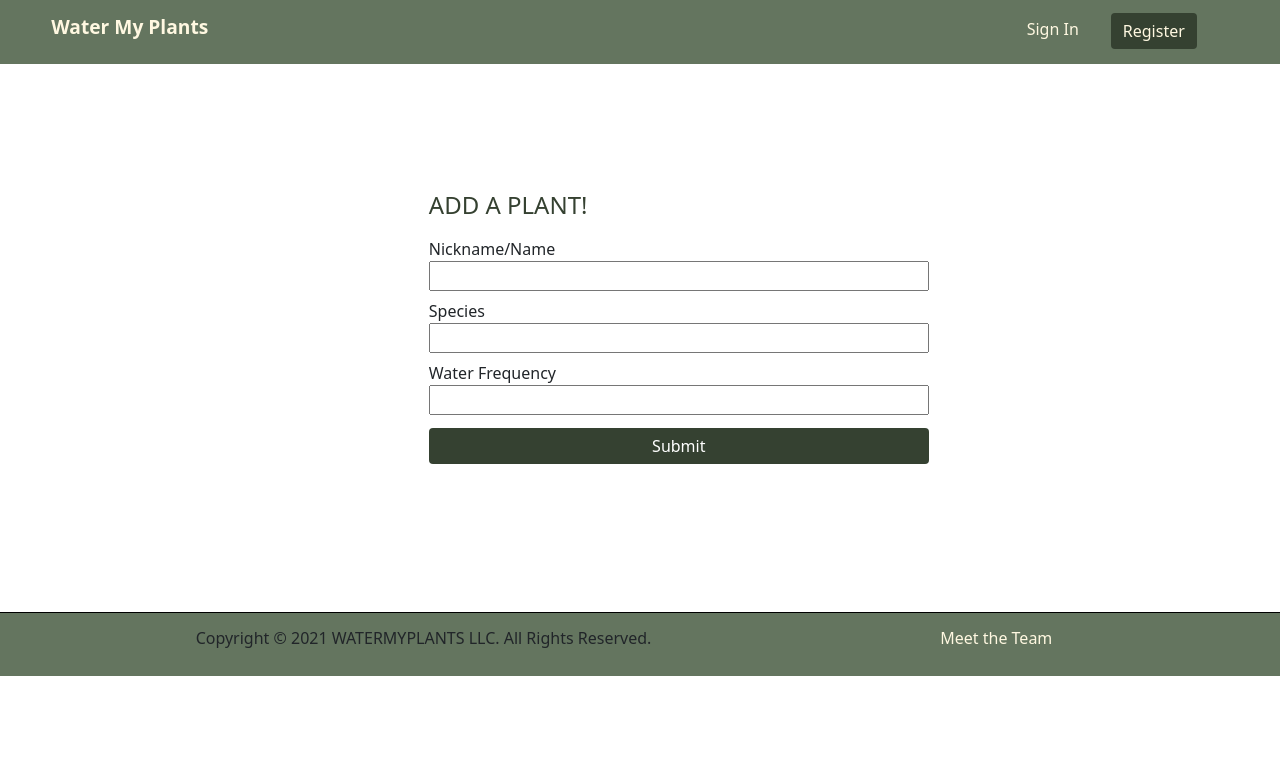
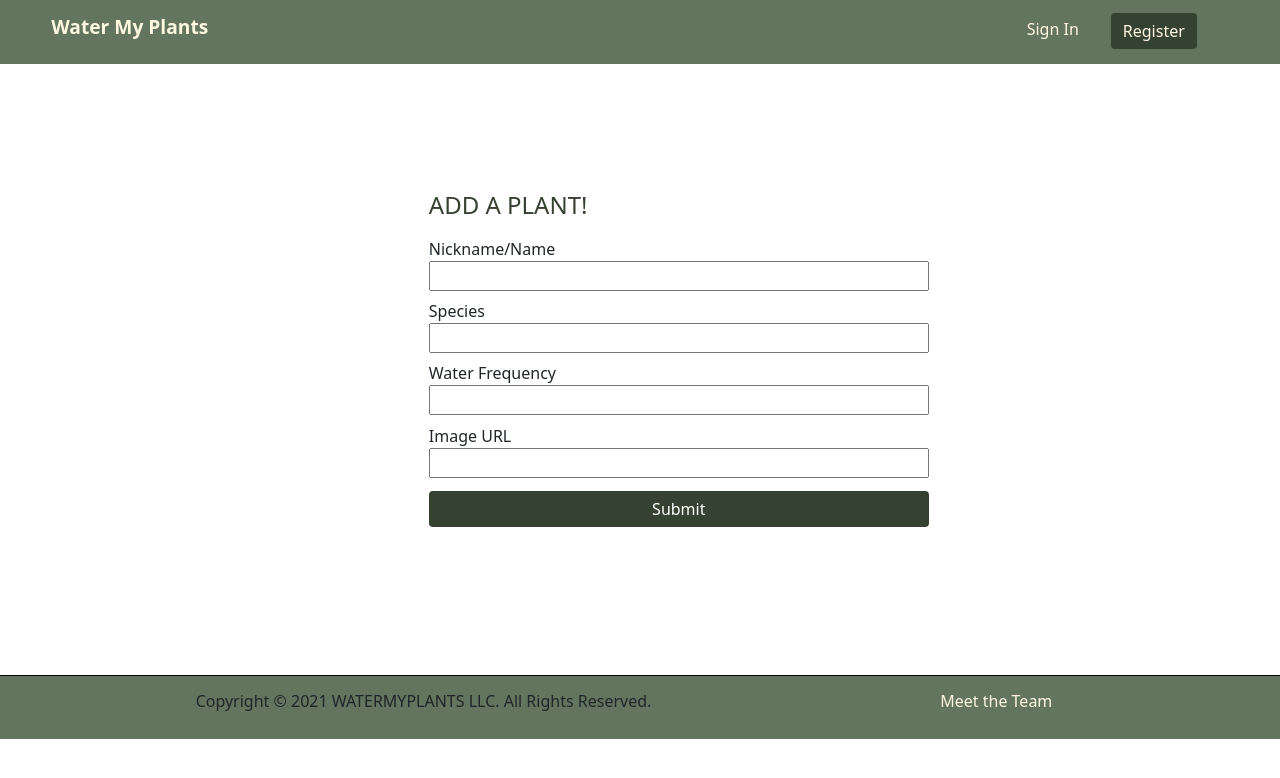
Before and after one commit to Build-Week-Water-My-Plants-8/front-end, a React (Create React App) app in the folder water-my-plants/: page /add in a window 1280 px wide. Shown: the top 778 px of the page. Built offline with nearby package versions, Linux system fonts and the light colour scheme.

Commit message:
still working on adding my plant to state and api

```diff
--- a/water-my-plants/src/components/AddPlantForm.js
+++ b/water-my-plants/src/components/AddPlantForm.js
@@ -7,6 +7,8 @@ const initialValues = {
     nickname:'',
     species: '',
     h20_freq: '',
+    plant_image: '',
+    user_id: 1
 }
 
 const AddPlantForm = () => {
@@ -14,23 +16,29 @@ const AddPlantForm = () => {
     const [values, setValues] = useState(initialValues);
     const { navigate } = useNavigate();
 
+
     const handleChange = (event) => {
         setValues({...values,
             [event.target.name]: event.target.value
         })
     }
 
+    // const x = localStorage.id
+
+    // console.log(JSON.stringify(x))
+    // console.log(x.toString())
+
     const handleAdd = (event) => {
         event.preventDefault()
-        console.log('i am working')
         axiosWithAuth()
-            .post('/plants/add', values)
+            // .post('/plants/add', JSON.stringify(x), values)
+            .post('/plants/add', localStorage.id, values)
                 .then(resp => {
                     console.log(resp);
                     navigate('/plants')
                 })
                 .catch(err => {
-                    console.log(err);
+                    console.log({err});
                 })
     }
 
@@ -47,7 +55,6 @@ const AddPlantForm = () => {
                     <input
                     name='nickname'
                     type='text'
-                    name='nickname'
                     onChange={handleChange}
                     />
                 </label>
@@ -58,7 +65,6 @@ const AddPlantForm = () => {
                     <input
                     name='species'
                     type='text'
-                    name='species'
                     onChange={handleChange}
                     />
             </div>
@@ -66,9 +72,17 @@ const AddPlantForm = () => {
             <div className='password-input form-spacing'>
                 <label>Water Frequency</label>
                     <input
-                    name='species'
+                    name='h20_freq'
                     type='text'
-                    name='h20_freq'
+                    onChange={handleChange}
+                    />
+            </div>
+
+            <div className='password-input form-spacing'>
+                <label>Image URL</label>
+                    <input
+                    name='plant_image'
+                    type='text'
                     onChange={handleChange}
                     />
             </div>
--- a/water-my-plants/src/components/EditPlantForm.js
+++ b/water-my-plants/src/components/EditPlantForm.js
@@ -1,9 +1,9 @@
-import React, {useState} from "react";
+import React, { useState } from "react";
 
 const EditPlantForm = (props) => {
 
-    const {plant, handleUpdatePlant, formToggle, setFormToggle} = props;
-    const [formValues, setFormValues] = useState(plant);
+    const { plant, handleUpdatePlant, formToggle, setFormToggle } = props;
+    const [ formValues, setFormValues ] = useState(plant);
 
     const onChange = (event) => {
         setFormValues({
@@ -19,7 +19,6 @@ const EditPlantForm = (props) => {
 
     return (
         <div>
-            <h1>Edit my plant</h1>
             <form onSubmit={handleSubmit}>
                 <label>Nickname: &nbsp;</label>
                 <input
--- a/water-my-plants/src/components/MyPlant.js
+++ b/water-my-plants/src/components/MyPlant.js
@@ -1,4 +1,4 @@
-import React, {useState} from "react";
+import React, { useState } from "react";
 import EditPlantForm from "./EditPlantForm";
 
 
@@ -6,9 +6,7 @@ const MyPlant = (props) => {
 
     const { plant, handleDelete, handleUpdatePlant, id, navigate } = props;
 
-    const [formToggle, setFormToggle] = useState(false);
-
-
+    const [ formToggle, setFormToggle ] = useState(false);
 
     return (
         <div className='plant-item-container'>
@@ -27,7 +25,7 @@ const MyPlant = (props) => {
             </div>
 
                 <button onClick={()=> {setFormToggle(!formToggle)}}>edit me!</button>
-                <button onClick={()=> handleDelete(plant.plant_id)}>delete</button>
+                <button onClick={()=> handleDelete(plant.plant_id)}>delete me</button>
                 { formToggle &&
                     <EditPlantForm plant={plant} handleUpdatePlant={handleUpdatePlant} formToggle={formToggle} setFormToggle={setFormToggle} id={id} navigate={navigate} />}
             </div>
--- a/water-my-plants/src/components/MyPlantList.js
+++ b/water-my-plants/src/components/MyPlantList.js
@@ -1,22 +1,19 @@
-import React, {useState, useEffect} from "react";
+import React, { useState, useEffect } from "react";
 import axiosWithAuth from '../utils/axiosWithAuth';
 import MyPlant from "./MyPlant";
 
 const MyPlantList = () => {
 
-    const [plantList, setPlantList] = useState([]);
-
-    console.log(plantList)
+    const [ plantList, setPlantList ] = useState([]);
 
     useEffect(() =>{
         axiosWithAuth()
         .get('/plants')
             .then(resp => {
-                console.log(resp)
                 setPlantList(resp.data)
             })
             .catch(err => {
-                console.log(err);
+                console.log({err});
             })
     },[])
 
@@ -24,12 +21,11 @@ const MyPlantList = () => {
         axiosWithAuth()
         .delete(`/plants/${id}`)
             .then(resp => {
-                console.log(resp)
                 const deletedPlant = plantList.filter(plant => plant.plant_id !== id)
                 setPlantList(deletedPlant)
             })
             .catch(err => {
-                console.error(err)
+                console.error({err})
             })
     }
 
@@ -42,7 +38,7 @@ const MyPlantList = () => {
                 )
             })
             .catch(err => {
-                console.error(err)
+                console.error({err})
             })
     }
 
```
